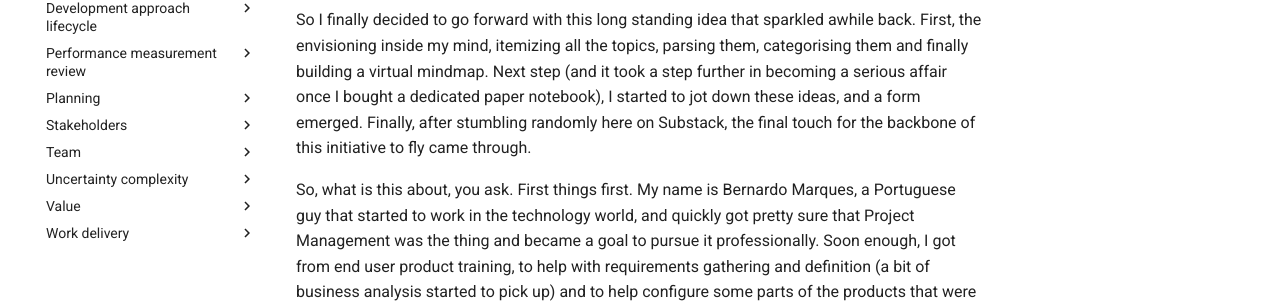
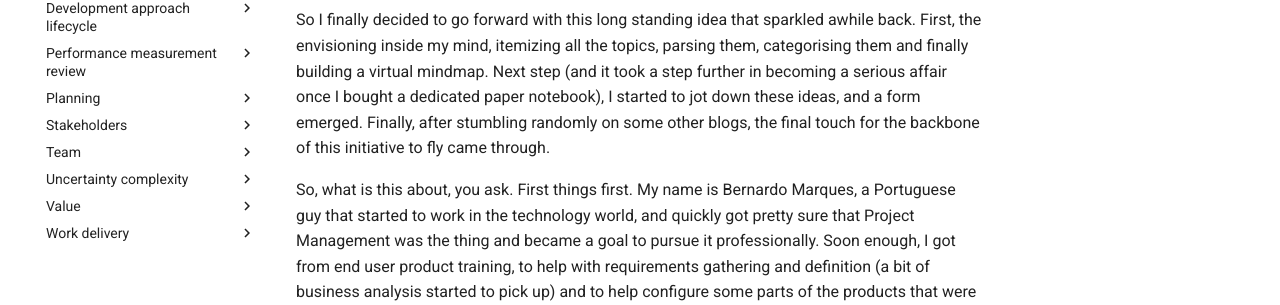
Before and after one commit to bmhash/bmhash.github.io, an MkDocs documentation site: the page built from docs/AboutMe.md, in a window 1280 px wide and 1400 px high. Shown: the part 265-570 px from the top of the window. Built offline with MkDocs 1.6.1 and Material for MkDocs 9.7.7, drawn with Linux system fonts in a browser that asks for light colours.

Commit message:
Update About Me

```diff
--- a/docs/AboutMe.md
+++ b/docs/AboutMe.md
@@ -2,7 +2,7 @@
 
 My name is Bernardo Marques, I'm a father of a baby girl and in love with my sweetheart and mother of my beautiful child. I'm also a rock climber and an amateur DJ (vinyl, baby!) and an avid reader (aspiring to be a writer, somewhere along the line). I currently live in Porto, Portugal.
 
-So I finally decided to go forward with this long standing idea that sparkled awhile back. First, the envisioning inside my mind, itemizing all the topics, parsing them, categorising them and finally building a virtual mindmap. Next step (and it took a step further in becoming a serious affair once I bought a dedicated paper notebook), I started to jot down these ideas, and a form emerged. Finally, after stumbling randomly here on Substack, the final touch for the backbone of this initiative to fly came through.
+So I finally decided to go forward with this long standing idea that sparkled awhile back. First, the envisioning inside my mind, itemizing all the topics, parsing them, categorising them and finally building a virtual mindmap. Next step (and it took a step further in becoming a serious affair once I bought a dedicated paper notebook), I started to jot down these ideas, and a form emerged. Finally, after stumbling randomly on some other blogs, the final touch for the backbone of this initiative to fly came through.
 
 So, what is this about, you ask. First things first. My name is Bernardo Marques, a Portuguese guy that started to work in the technology world, and quickly got pretty sure that Project Management was the thing and became a goal to pursue it professionally. Soon enough, I got from end user product training, to help with requirements gathering and definition (a bit of business analysis started to pick up) and to help configure some parts of the products that were going live into production. And then, naturally came the ask to start managing all these tasks and go into serious project management since I was seconded in the UK, which definitely helped. I was hooked! Luckily, I was allocated to projects that used frameworks and methodologies (we’ll get into more details on what these are and their differences in the following posts) and I was exposed to project management full mode.
 
```
